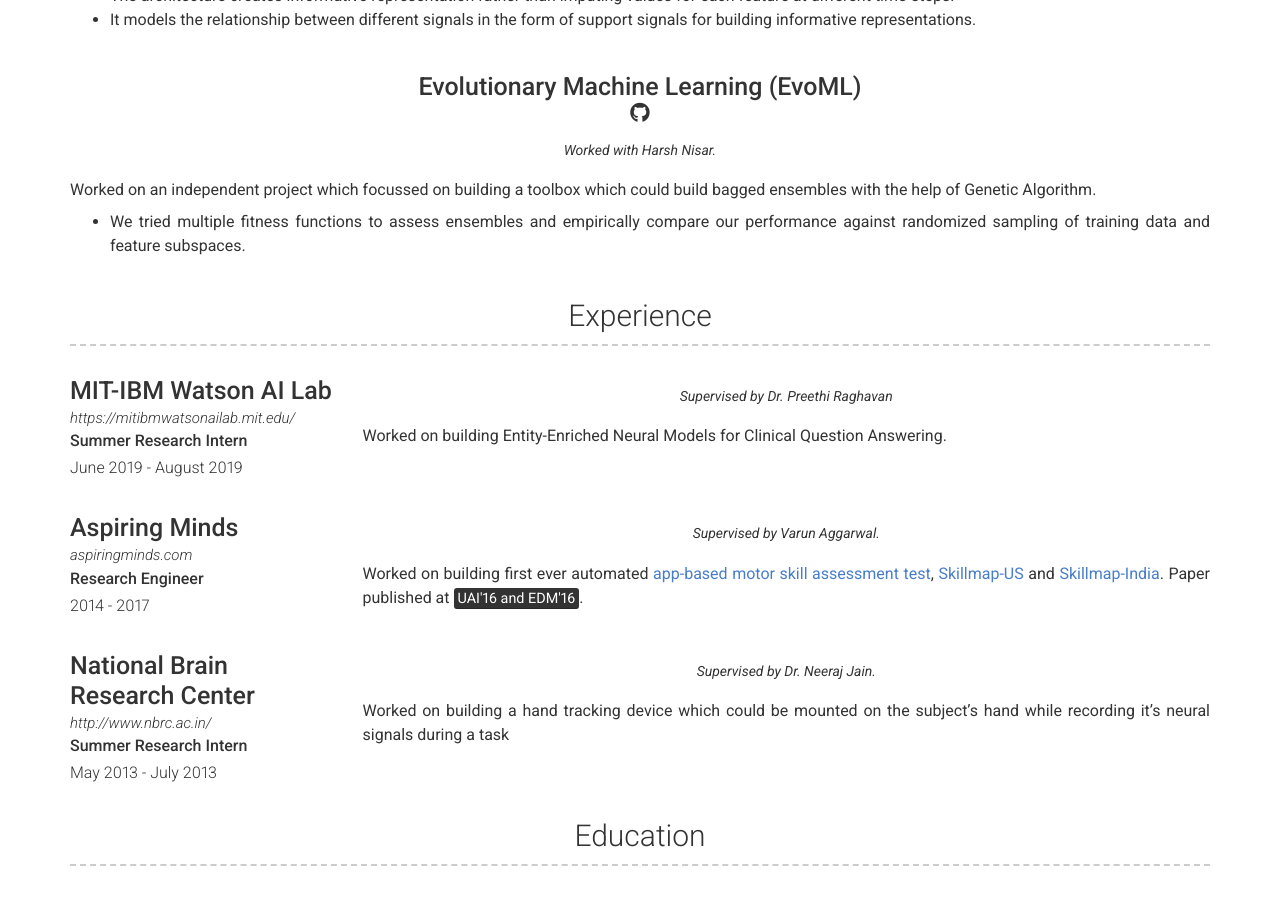
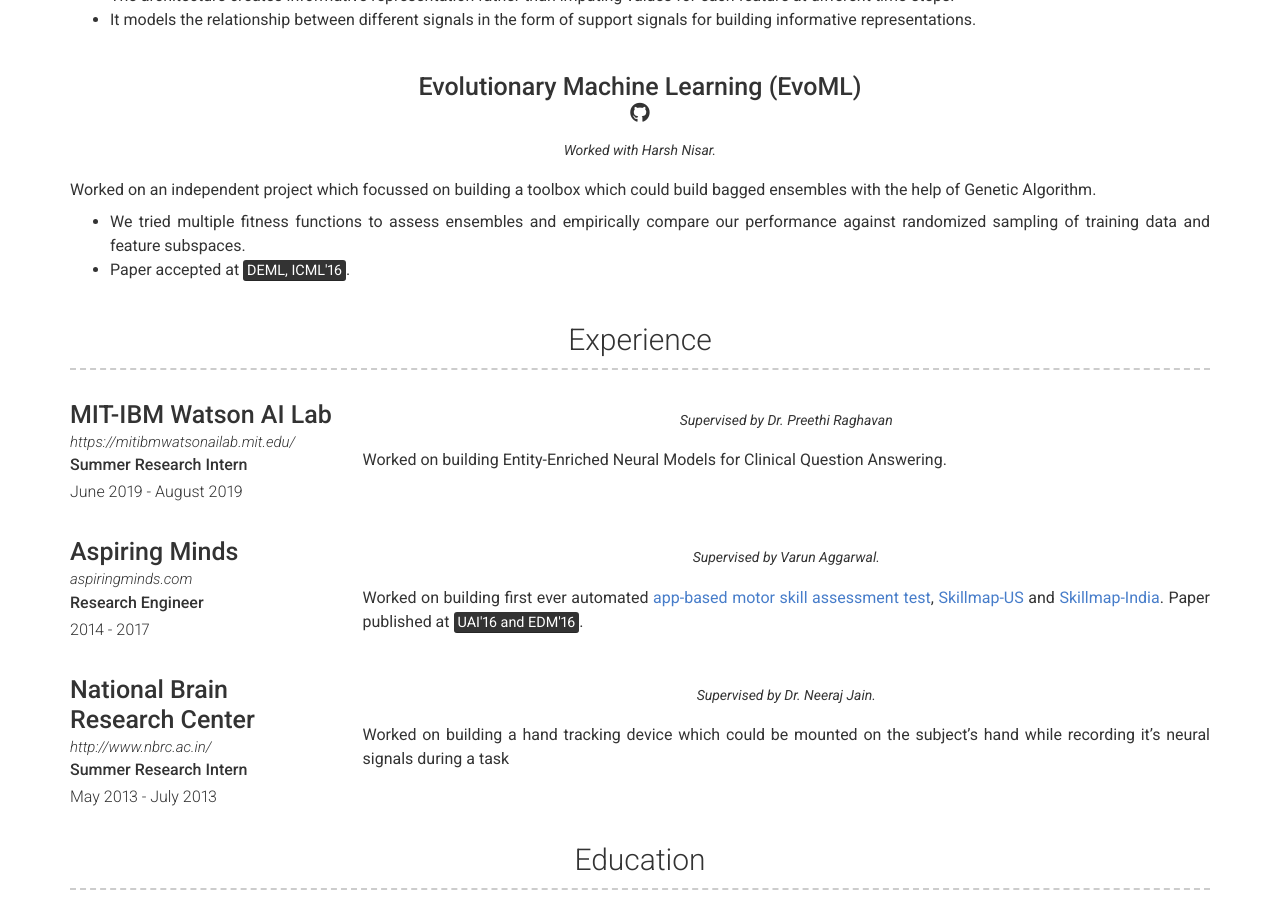
Before and after one commit to bsinghpratap/bsinghpratap.github.io, a Jekyll site: the page built from index.md, in a window 1280 px wide and 900 px high, scrolled down 1889 px. Built offline with Jekyll 4.4.1, drawn with Linux system fonts in a browser that asks for light colours; nearby versions of some CDN libraries.

Commit message:
website updated

```diff
--- a/_data/projects.yml
+++ b/_data/projects.yml
@@ -45,4 +45,5 @@
     Worked on an independent project which focussed on building a toolbox which could build bagged ensembles with the help of Genetic Algorithm.
 
     - We tried multiple fitness functions to assess ensembles and empirically compare our performance against randomized sampling of training data and feature subspaces.
+    - Paper accepted at <mark>DEML, ICML'16</mark>.
 # <a class='urllink' href='https://arxiv.org/abs/1610.00465' rel='nofollow'>[Paper]</a>.
```
